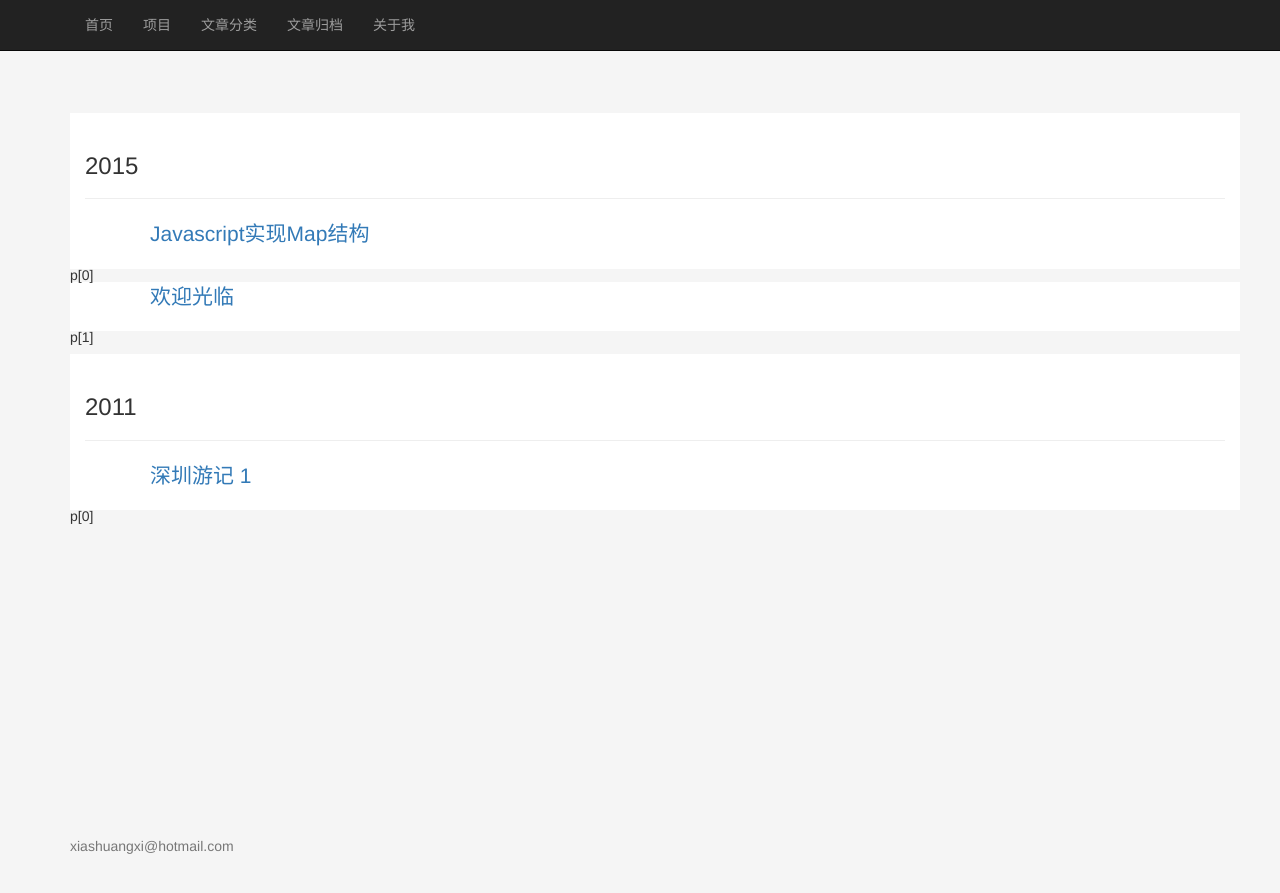
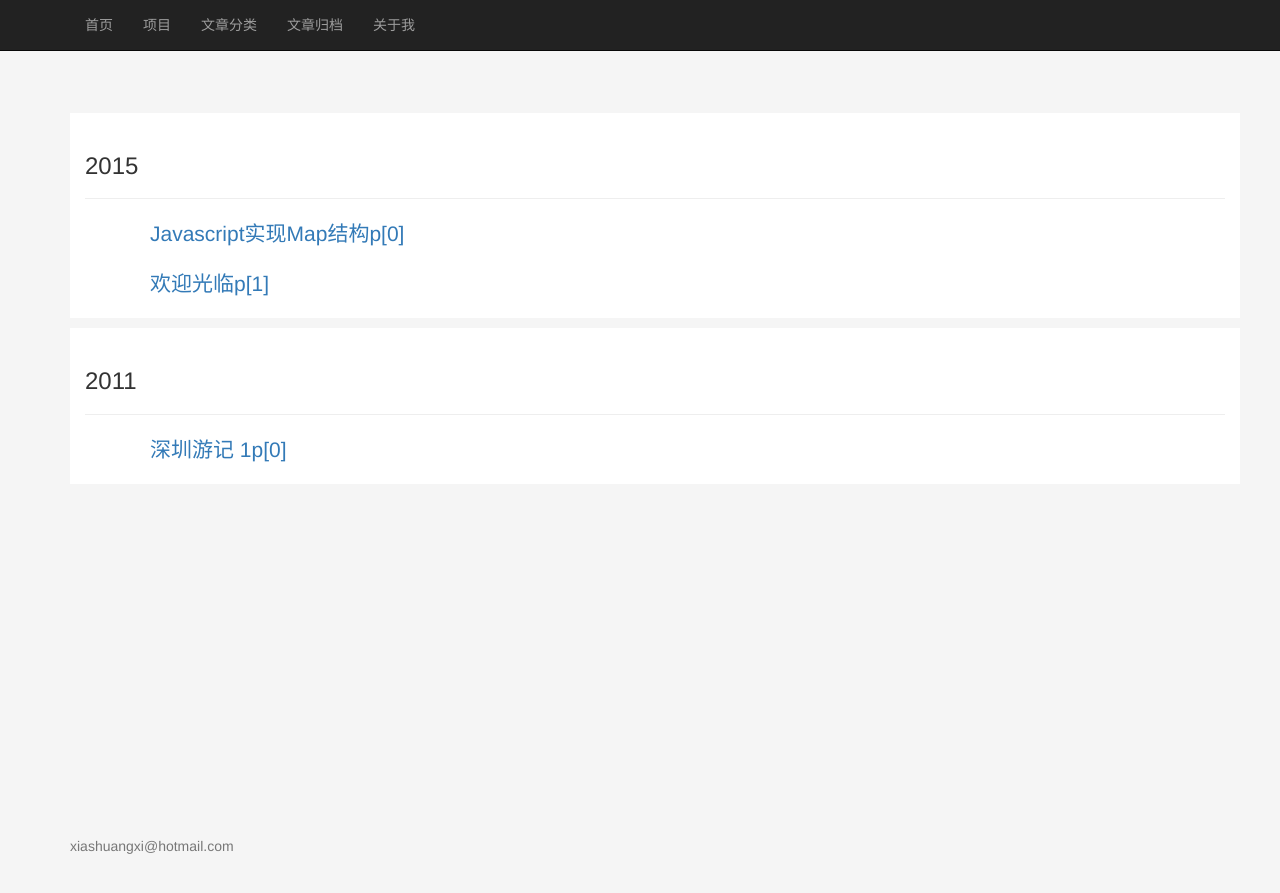
Before and after one commit to jinchangle/xiashuangxi.github.io, a Jekyll site: the page built from archive.html, in a window 1280 px wide. Shown: the top 893 px of the page. Built offline with Jekyll 4.4.1, drawn with Linux system fonts in a browser that asks for light colours; nearby versions of some CDN libraries.

Commit message:
Changes to be committed: 	modified:   _layouts/archive.html

```diff
--- a/_layouts/archive.html
+++ b/_layouts/archive.html
@@ -25,11 +25,11 @@
                 {% endif %}
                         <div class="container" style='margin-left: 50px;'>
                             <p id='page.content' class="lead">
-                                    <a href = '{{ post.url }}'>{{ post.title }}</a>
+                                    <a href = '{{ post.url }}'>{{ post.title }}p[{{p}}]</a>
                             </p>
                         </div>
                     </div>
-                    p[{{p}}]
+
                     {% if p == 1%}
                     <p>
                     {% endif %}
```
